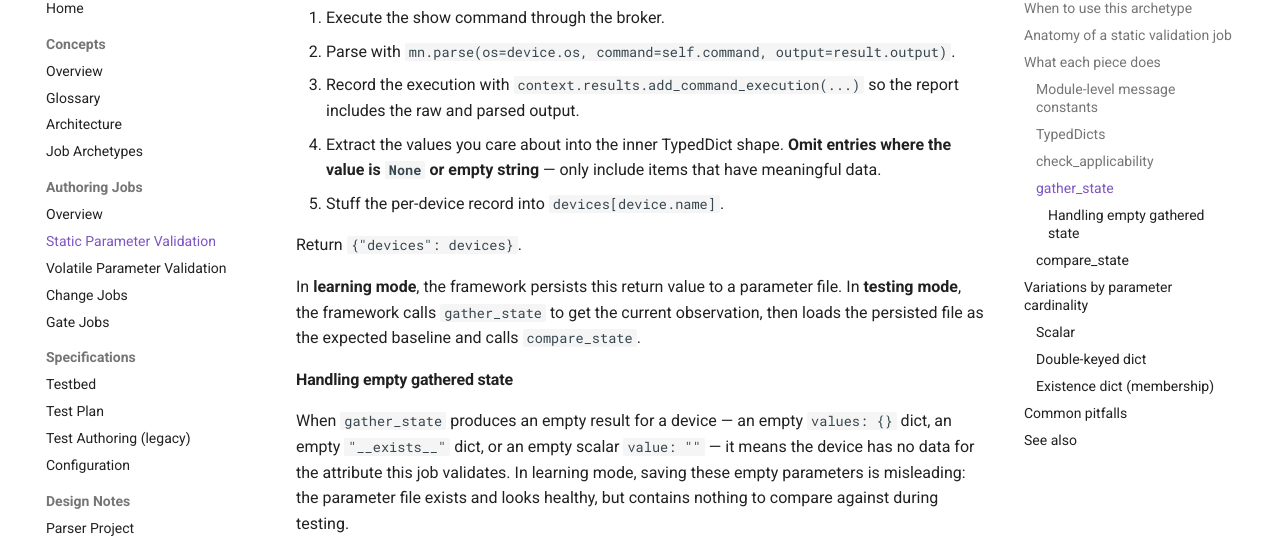
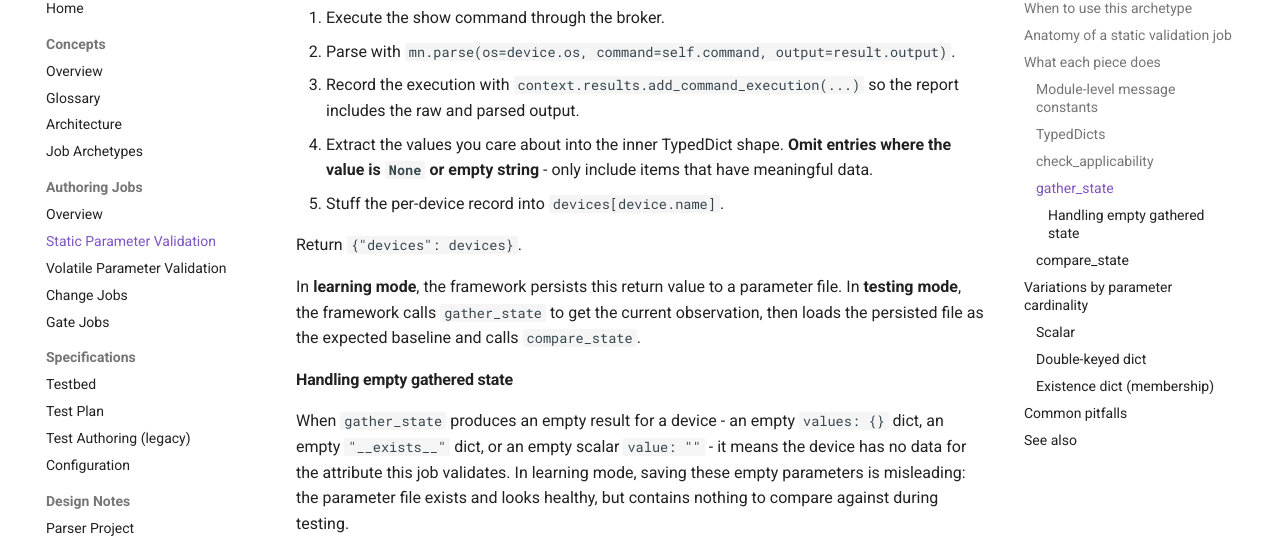
Before and after one commit to ChartinoLabs/Huginn, an MkDocs documentation site: the page built from docs/authoring/static-validation.md, in a window 1280 px wide and 900 px high, scrolled down 4845 px. Shown: the part 100-642 px from the top of the window. Built offline with MkDocs 1.6.1 and Material for MkDocs 9.7.7, drawn with Linux system fonts in a browser that asks for light colours; comment, search, counter and statistics services are not loaded; some of the changed text lies outside the part shown.

Commit message:
fix: replace em-dashes with space-hyphen-space in documentation
Co-Authored-By: Claude Opus 4.6 (1M context) <noreply@anthropic.com>

````diff
--- a/docs/authoring/static-validation.md
+++ b/docs/authoring/static-validation.md
@@ -206,7 +206,7 @@ For each target:
 1. Execute the show command through the broker.
 2. Parse with `mn.parse(os=device.os, command=self.command, output=result.output)`.
 3. Record the execution with `context.results.add_command_execution(...)` so the report includes the raw and parsed output.
-4. Extract the values you care about into the inner TypedDict shape. **Omit entries where the value is `None` or empty string** — only include items that have meaningful data.
+4. Extract the values you care about into the inner TypedDict shape. **Omit entries where the value is `None` or empty string**  -  only include items that have meaningful data.
 5. Stuff the per-device record into `devices[device.name]`.
 
 Return `{"devices": devices}`.
@@ -215,7 +215,7 @@ In **learning mode**, the framework persists this return value to a parameter fi
 
 #### Handling empty gathered state
 
-When `gather_state` produces an empty result for a device — an empty `values: {}` dict, an empty `"__exists__"` dict, or an empty scalar `value: ""` — it means the device has no data for the attribute this job validates. In learning mode, saving these empty parameters is misleading: the parameter file exists and looks healthy, but contains nothing to compare against during testing.
+When `gather_state` produces an empty result for a device  -  an empty `values: {}` dict, an empty `"__exists__"` dict, or an empty scalar `value: ""`  -  it means the device has no data for the attribute this job validates. In learning mode, saving these empty parameters is misleading: the parameter file exists and looks healthy, but contains nothing to compare against during testing.
 
 The correct behavior is to mark the device as **not applicable** rather than saving empty parameters. The recommended pattern is to check for empty state after extraction and emit a `NOT_APPLICABLE` result for that device:
 
@@ -309,7 +309,7 @@ for prefix in parsed["routes"]:
     prefixes[prefix] = "__exists__"
 ```
 
-`compare_state` checks dict membership: each learned key must appear in the current observation. The sentinel value is not compared — its purpose is to unambiguously signal that the parameter represents an existence check, not a value check. This avoids confusion with empty values that might result from a parser or job bug.
+`compare_state` checks dict membership: each learned key must appear in the current observation. The sentinel value is not compared  -  its purpose is to unambiguously signal that the parameter represents an existence check, not a value check. This avoids confusion with empty values that might result from a parser or job bug.
 
 For double-keyed existence checks (e.g., OSPF neighbor adjacencies keyed by interface and neighbor ID), use nested dicts with `"__exists__"` at the leaf:
 
````
Also changed, not shown: docs/00-glossary.md (+1 -1 lines), docs/authoring/index.md (+2 -2 lines).
